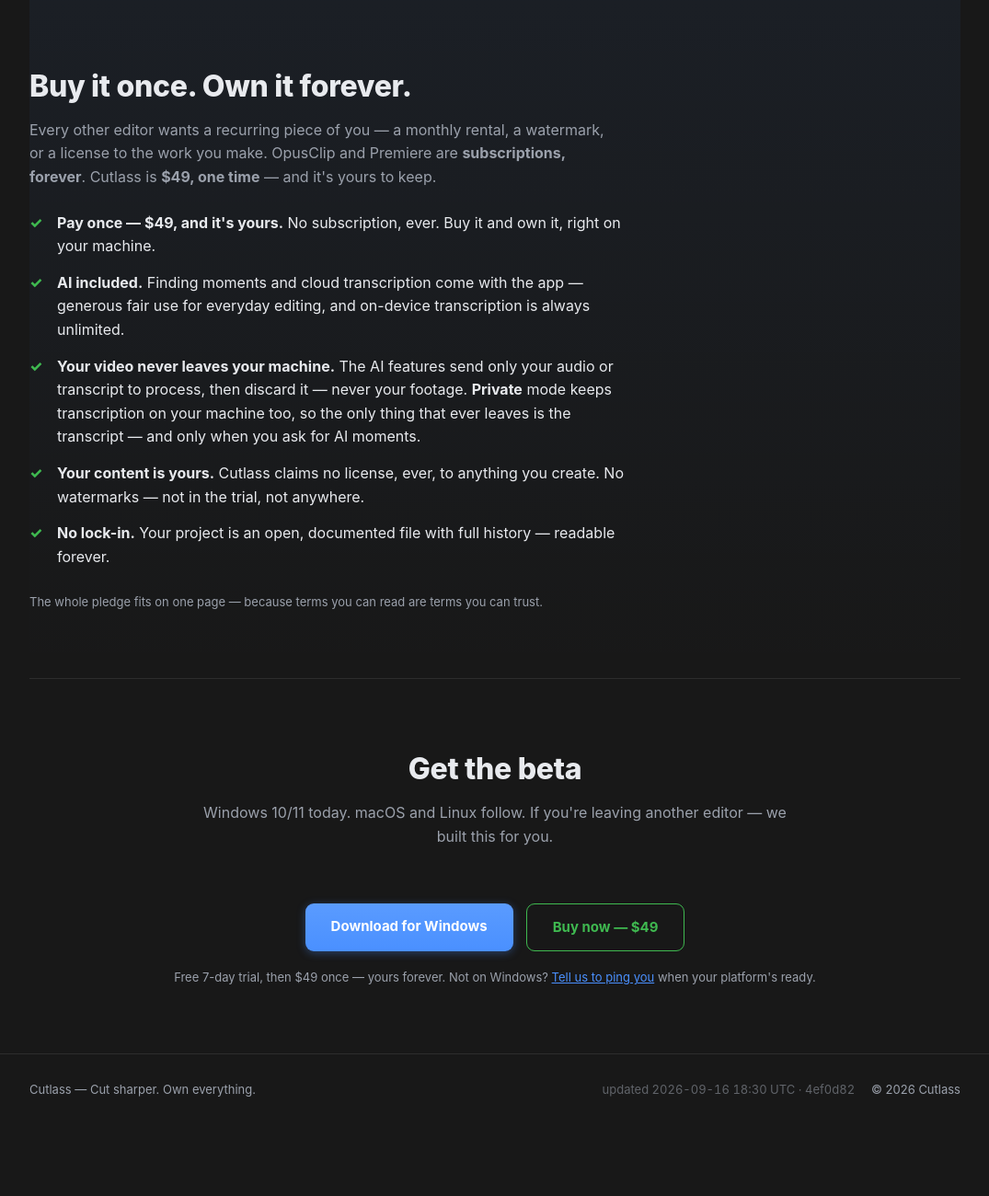
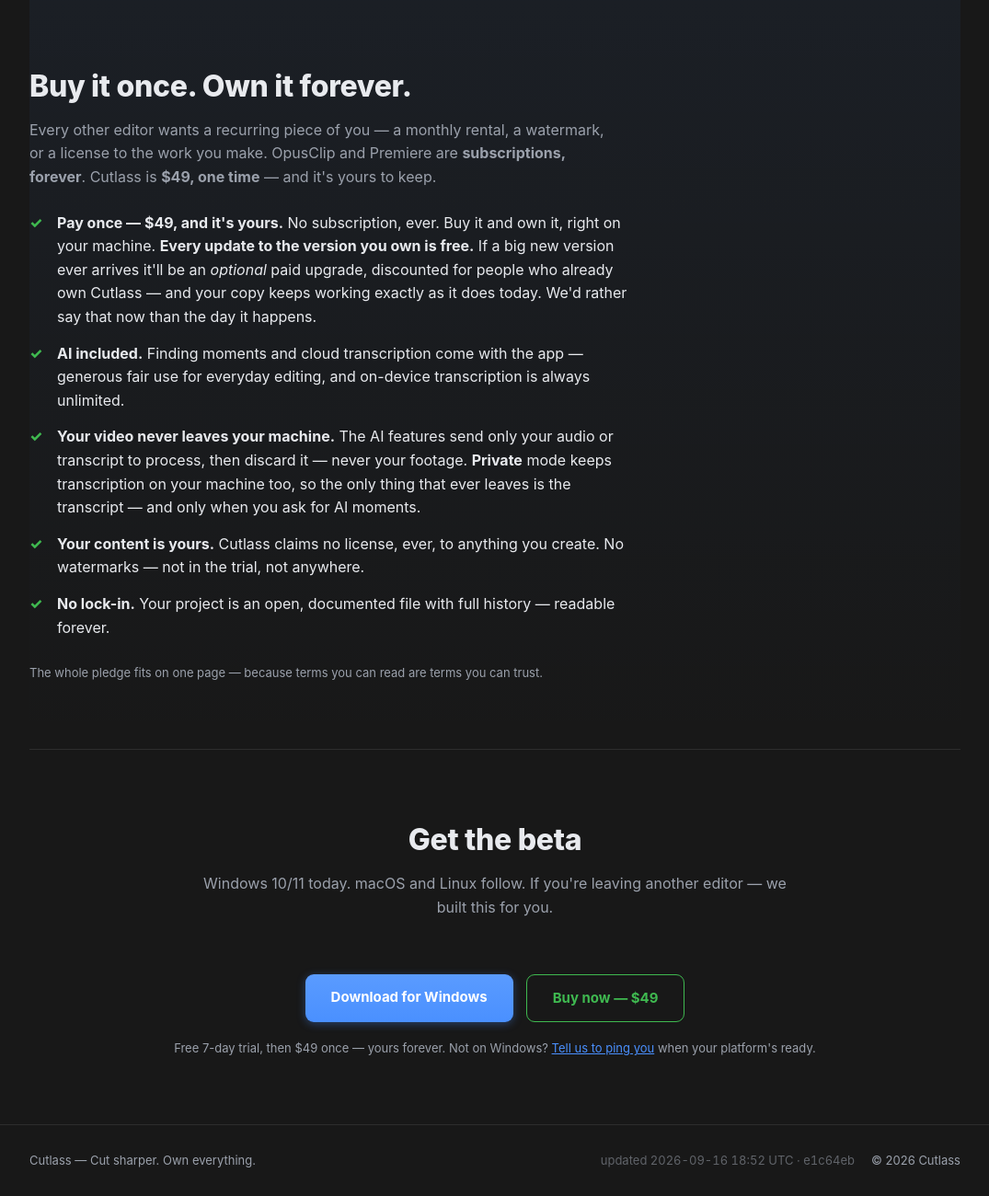
Before and after one commit to Cutlass247/Cutlass247.github.io, a plain HTML site: page index.html in a window 1280 px wide. Shown: the part 3760-5060 px from the top of the page at 92% size, without its empty margins (102-1177 px from the left). Before the commit the page ends 4983 px from the top, so only its background shows below. Drawn offline with Linux system fonts and the light colour scheme.

Commit message:
Publish landing page from cutlass@e1c64eb

```diff
--- a/index.html
+++ b/index.html
@@ -361,7 +361,7 @@
     <h2>Buy it once. Own it forever.</h2>
     <p class="lead">Every other editor wants a recurring piece of you — a monthly rental, a watermark, or a license to the work you make. OpusClip and Premiere are <b>subscriptions, forever</b>. Cutlass is <b>$49, one time</b> — and it's yours to keep.</p>
     <ul>
-      <li><b>Pay once — $49, and it's yours.</b> No subscription, ever. Buy it and own it, right on your machine.</li>
+      <li><b>Pay once — $49, and it's yours.</b> No subscription, ever. Buy it and own it, right on your machine. <b>Every update to the version you own is free.</b> If a big new version ever arrives it'll be an <i>optional</i> paid upgrade, discounted for people who already own Cutlass — and your copy keeps working exactly as it does today. We'd rather say that now than the day it happens.</li>
       <li><b>AI included.</b> Finding moments and cloud transcription come with the app — generous fair use for everyday editing, and on-device transcription is always unlimited.</li>
       <li><b>Your video never leaves your machine.</b> The AI features send only your audio or transcript to process, then discard it — never your footage. <b>Private</b> mode keeps transcription on your machine too, so the only thing that ever leaves is the transcript — and only when you ask for AI moments.</li>
       <li><b>Your content is yours.</b> Cutlass claims no license, ever, to anything you create. No watermarks — not in the trial, not anywhere.</li>
@@ -386,7 +386,7 @@
     <!-- Stamped at deploy by .github/workflows/pages.yml. Exists so "is this
          page current, or is my browser showing me something old?" can be
          answered by looking, which it could not be before. -->
-    <span class="stamp" title="When this page was published">updated 2026-09-16 18:30 UTC · 4ef0d82</span>
+    <span class="stamp" title="When this page was published">updated 2026-09-16 18:52 UTC · e1c64eb</span>
     <span>© 2026 Cutlass</span>
   </div>
 </footer>
```
